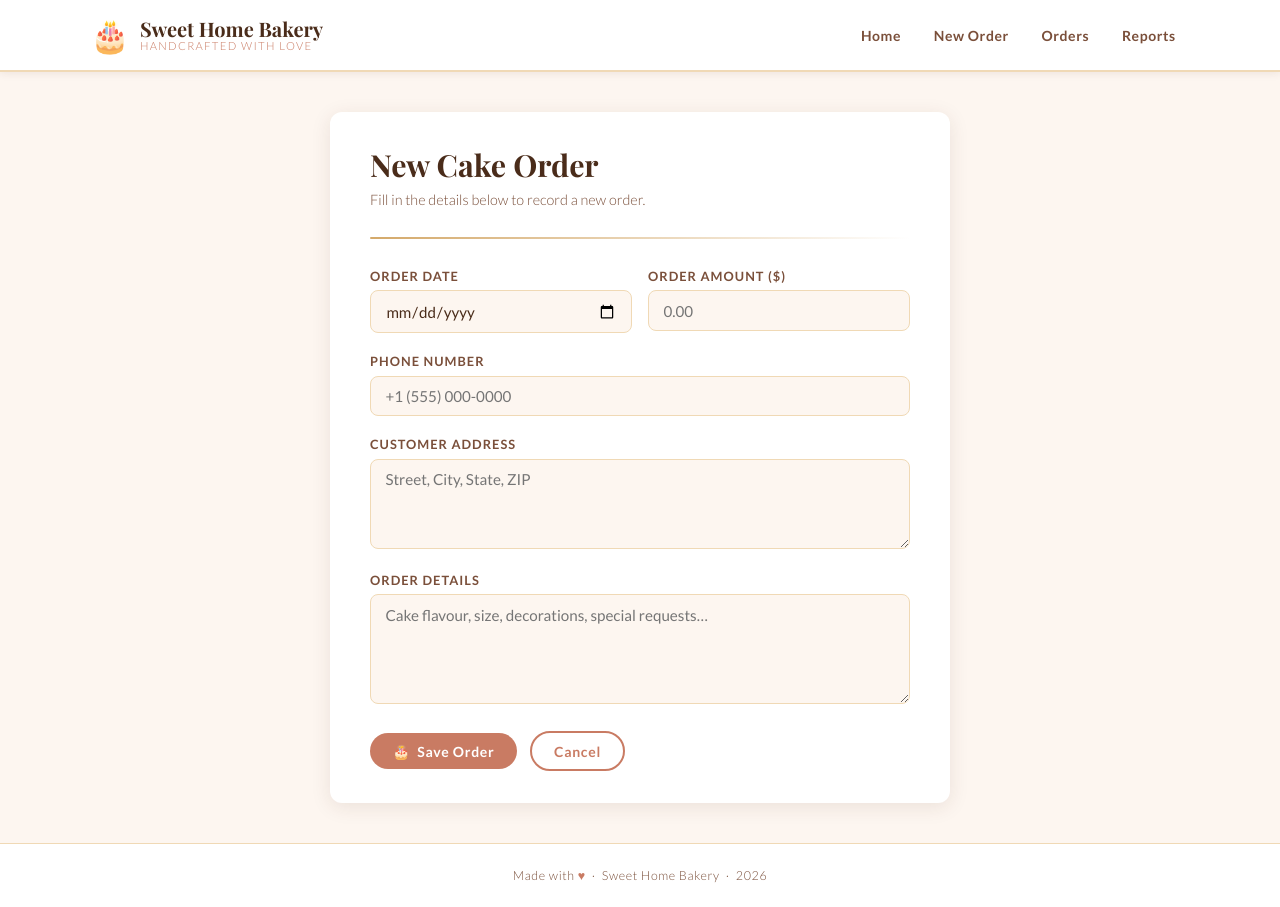
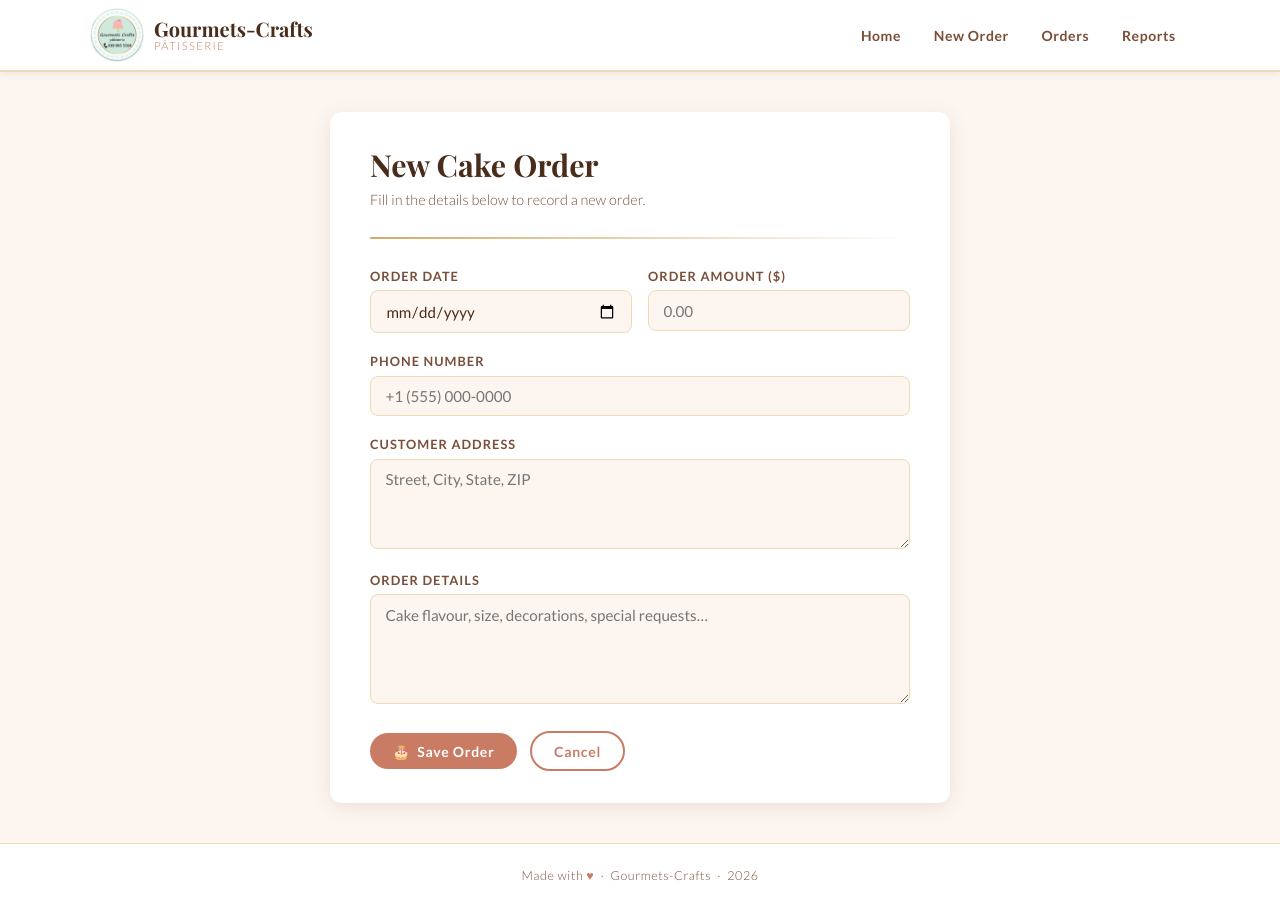
Before and after one commit to rajanishshetty/rajaniss, a Flask app: page /add_order in a window 1280 px wide. Run offline with Flask 3, Linux system fonts and the light colour scheme.

Commit message:
feat: prepare Gourmets-Crafts app for production deployment
- Rename app.py to gourmets_crafts_order.py
- Add Flask secret key via environment variable
- Disable debug mode by default (controlled via FLASK_DEBUG env var)
- Make PORT configurable via environment variable
- Add Procfile for Render/Railway/PythonAnywhere
- Add gunicorn to requirements.txt
- Add logo image to static/images/
- Update branding to Gourmets-Crafts pâtisserie

Co-Authored-By: Claude Sonnet 4.6 <noreply@anthropic.com>

```diff
--- a/cake_orders_app/app.py
+++ b/cake_orders_app/gourmets_crafts_order.py
@@ -1,8 +1,10 @@
 import sqlite3
+import os
 from flask import Flask, render_template, request, redirect, url_for, Response
 from datetime import datetime
 
 app = Flask(__name__)
+app.secret_key = os.environ.get('SECRET_KEY', 'gourmets-crafts-secret-key-change-in-prod')
 
 # Initialize database
 def init_db():
@@ -131,4 +133,5 @@ def export_csv():
     return Response(output, mimetype='text/csv', headers={'Content-Disposition': 'attachment; filename=orders.csv'})
 
 if __name__ == '__main__':
-    app.run(debug=True)
+    debug = os.environ.get('FLASK_DEBUG', 'false').lower() == 'true'
+    app.run(debug=debug, host='0.0.0.0', port=int(os.environ.get('PORT', 5001)))
--- a/cake_orders_app/requirements.txt
+++ b/cake_orders_app/requirements.txt
@@ -1 +1,2 @@
 Flask==2.3.3
+gunicorn==21.2.0
--- a/cake_orders_app/templates/base.html
+++ b/cake_orders_app/templates/base.html
@@ -3,7 +3,7 @@
 <head>
     <meta charset="UTF-8">
     <meta name="viewport" content="width=device-width, initial-scale=1.0">
-    <title>Sweet Home Bakery</title>
+    <title>Gourmets-Crafts</title>
     <link rel="preconnect" href="https://fonts.googleapis.com">
     <link rel="preconnect" href="https://fonts.gstatic.com" crossorigin>
     <link href="https://fonts.googleapis.com/css2?family=Playfair+Display:wght@400;600;700&family=Lato:wght@300;400;700&display=swap" rel="stylesheet">
@@ -399,10 +399,10 @@
 <header>
     <div class="header-inner">
         <a class="brand" href="/">
-            <span class="brand-icon">🎂</span>
+            <img src="{{ url_for('static', filename='images/logo.jpg') }}" alt="Gourmets-Crafts" style="height:54px; width:54px; border-radius:50%; object-fit:cover;">
             <span class="brand-text">
-                <span class="brand-name">Sweet Home Bakery</span>
-                <span class="brand-tagline">Handcrafted with love</span>
+                <span class="brand-name">Gourmets-Crafts</span>
+                <span class="brand-tagline">pâtisserie</span>
             </span>
         </a>
         <nav>
@@ -427,7 +427,7 @@
 </main>
 
 <footer>
-    <p>Made with <span>♥</span> &nbsp;·&nbsp; Sweet Home Bakery &nbsp;·&nbsp; {{ now.year if now else '2026' }}</p>
+    <p>Made with <span>♥</span> &nbsp;·&nbsp; Gourmets-Crafts &nbsp;·&nbsp; {{ now.year if now else '2026' }}</p>
 </footer>
 
 </body>
--- a/cake_orders_app/templates/total_sales.html
+++ b/cake_orders_app/templates/total_sales.html
@@ -3,7 +3,7 @@
 
 <div style="text-align:center; padding:2rem 1rem;">
     <h2 class="page-title" style="margin-bottom:0.3rem;">Total Sales</h2>
-    <p class="page-subtitle" style="margin-bottom:2rem;">Lifetime revenue for Sweet Home Bakery</p>
+    <p class="page-subtitle" style="margin-bottom:2rem;">Lifetime revenue for Gourmets-Crafts</p>
 
     <div style="display:inline-block; margin-bottom:2.5rem;">
         <div class="stat-block">
```
Also changed, not shown: cake_orders_app/static/images/logo.jpg (added), 1 other file.
